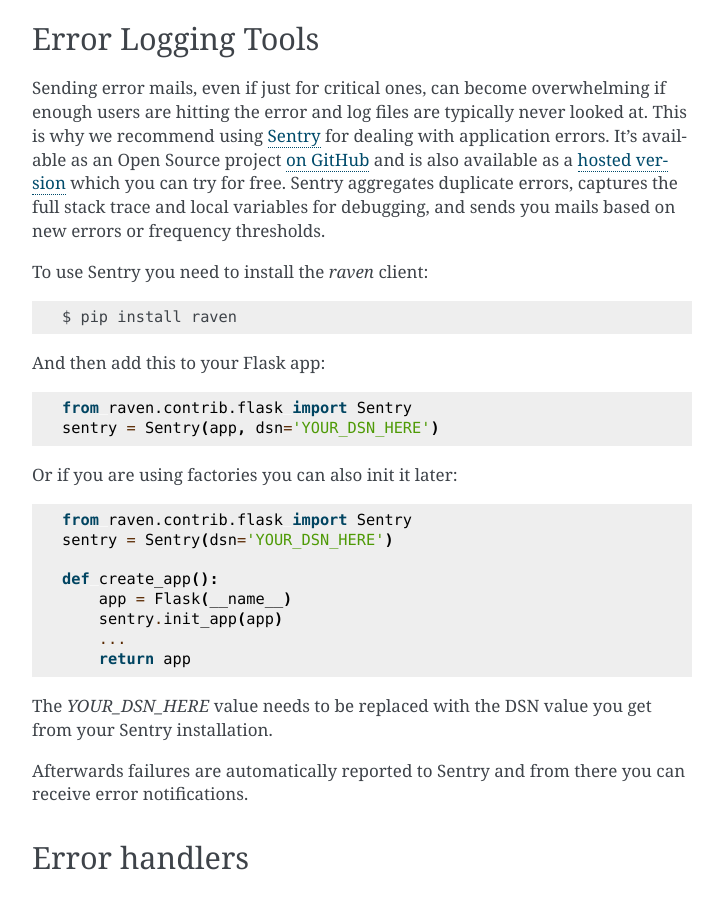
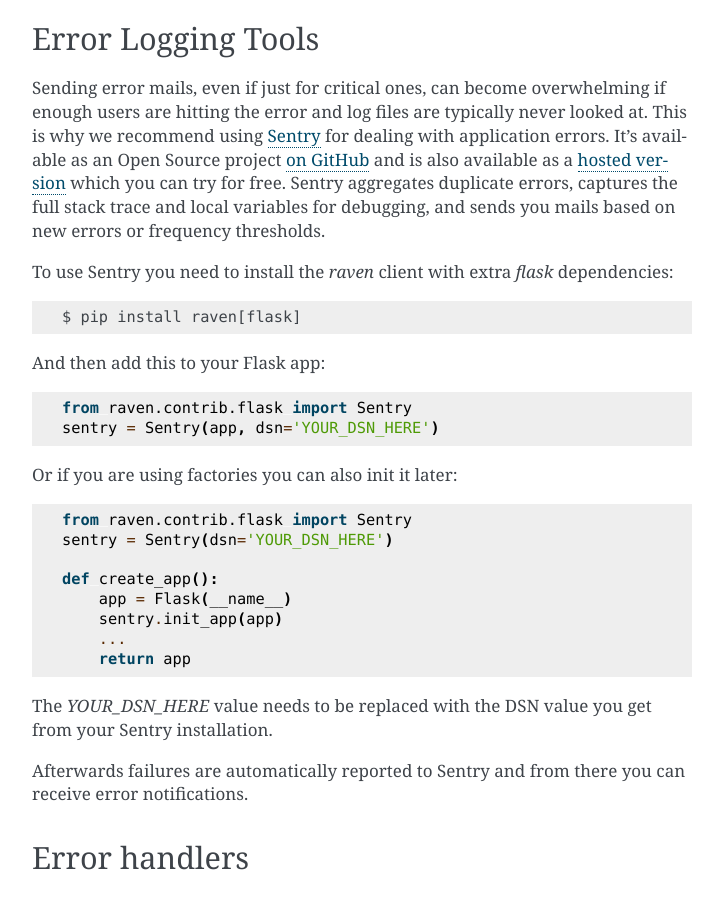
Before and after one commit to th37rose/ava_backend, a Sphinx documentation site: the page built from docs/errorhandling.rst, in a window 1280 px wide and 900 px high, scrolled down 638 px. Shown: the whole window, without its empty margins (388-1111 px from the left). Built offline with Sphinx 7.4.7, drawn with Linux system fonts in a browser that asks for light colours.

Commit message:
Fix sentry raven install docs
The documentation for installing Sentry's raven client was incorrect. It should state that the client must be installed with the extra flask dependencies as mentioned in getsentry/raven-python#1075

```diff
--- a/docs/errorhandling.rst
+++ b/docs/errorhandling.rst
@@ -42,9 +42,9 @@ aggregates duplicate errors, captures the full stack trace and local
 variables for debugging, and sends you mails based on new errors or
 frequency thresholds.
 
-To use Sentry you need to install the `raven` client::
+To use Sentry you need to install the `raven` client with extra `flask` dependencies::
 
-    $ pip install raven
+    $ pip install raven[flask]
 
 And then add this to your Flask app::
 
```
